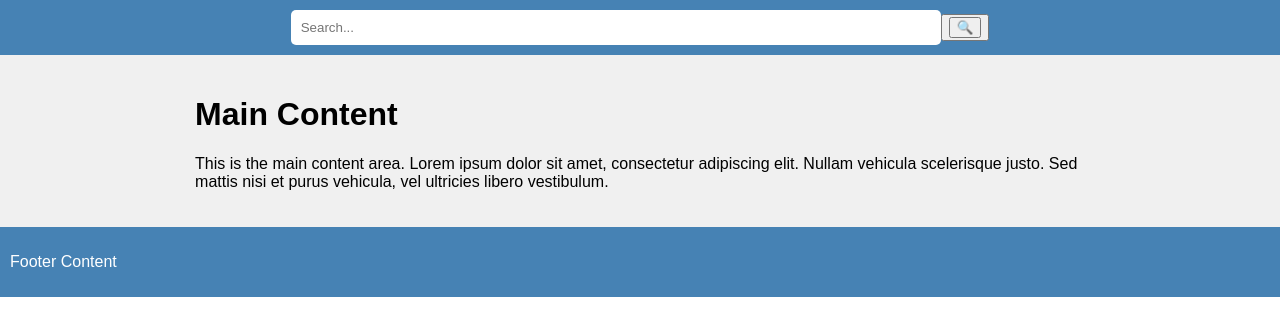
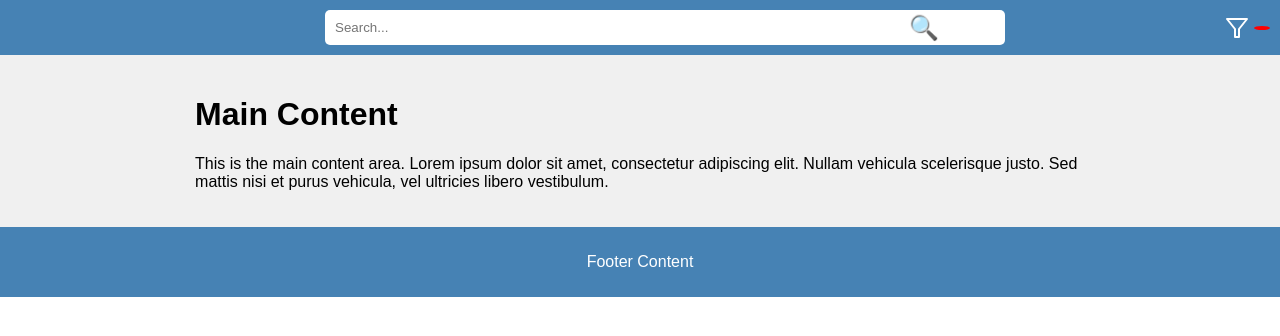
Before and after one commit to WillianKakihata/prova-PWEB, a plain HTML site: page index.html in a window 1280 px wide. Drawn offline with Linux system fonts and the light colour scheme.

Commit message:
criacao do filtro

```diff
--- a/index.html
+++ b/index.html
@@ -8,13 +8,25 @@
 </head>
 <body>
   <header>
-    <form>
+    <form id="search-form">
       <div id="search-container">
-        <input id="pesquisa" type="text" name="search" placeholder="Search..." >
-        <button type="submit"><input type="submit" value="🔍" ></button>
+        <input id="pesquisa" type="text" name="search" placeholder="Search...">
+        <button id="busca" type="submit">🔍</button>
       </div>
     </form>
+    <div id="filter-icon-container">
+      <svg id="filter-icon" xmlns="http://www.w3.org/2000/svg" width="24" height="24" viewBox="0 0 24 24" fill="none" stroke="currentColor" stroke-width="2" stroke-linecap="round" stroke-linejoin="round" class="feather feather-filter"><polygon points="22 3 2 3 10 13 10 21 14 21 14 13 22 3"></polygon></svg>
+      <span id="filter-count"></span>
+    </div>
   </header>
+
+  <dialog id="filter-dialog">
+    <form method="dialog">
+      <h2>Filter Options</h2>
+      <!-- Add your filter inputs here -->
+      <button id="close-dialog">Close</button>
+    </form>
+  </dialog>
 
   <main>
     <div class="content">
@@ -26,5 +38,7 @@
   <footer>
     <p>Footer Content</p>
   </footer>
+
+  <script src="index.js"></script>
 </body>
 </html>
--- /dev/null
+++ b/index.js
@@ -0,0 +1,36 @@
+    document.addEventListener('DOMContentLoaded', () => {
+// Seleciona o container do ícone de filtro
+    const filterIcon = document.getElementById('filter-icon-container');
+// Seleciona o modal de filtro
+    const filterDialog = document.getElementById('filter-dialog');
+// Seleciona o elemento que exibirá a contagem de filtros ativos
+    const filterCount = document.getElementById('filter-count');
+// Seleciona o botão de fechar o modal
+    const closeDialogButton = document.getElementById('close-dialog');
+// Seleciona o campo de busca
+    const searchInput = document.getElementById('pesquisa');
+// Mostra o modal quando o ícone de filtro é clicado
+    filterIcon.addEventListener('click', () => {
+      filterDialog.showModal();
+    });
+// Fecha o modal quando o botão de fechar é clicado
+    closeDialogButton.addEventListener('click', () => {
+      filterDialog.close();
+    });
+// Faz o parsing (análise) da query string para determinar os filtros ativos
+    const urlParams = new URLSearchParams(window.location.search);
+    let activeFilters = 0;
+// Itera sobre os parâmetros da query string
+    urlParams.forEach((value, key) => {
+// Incrementa a contagem de filtros ativos se a chave não for "page" ou "busca"
+      if (key !== 'page' && key !== 'busca') {
+        activeFilters++;
+      }
+    });
+// Exibe o número de filtros ativos no elemento "filterCount"
+    filterCount.textContent = activeFilters > 0 ? activeFilters : '';
+// Se a query string contém o parâmetro "busca", aplica esse valor no campo de busca
+    if (urlParams.has('busca')) {
+      searchInput.value = urlParams.get('busca');
+    }
+  });
--- a/styles.css
+++ b/styles.css
@@ -7,6 +7,8 @@ body {
   background-color: #4682b4;
   color: white;
   padding: 10px;
+  text-align: center; /* Centraliza o conteúdo do header e footer */
+  position: relative; /* Permite uso de position: absolute nos filhos */
 }
 
 main {
@@ -19,17 +21,61 @@ body {
   margin: 0 auto;
 }
 
-
-  #search-container{
+#search-form {
   display: flex;
   justify-content: center;
-    align-items: center;
 }
 
-  #pesquisa{
+#search-container {
+  position: relative;
   width: 50%;
-    padding: 10px;
+}
+
+#pesquisa {
+  width: 100%;
+  padding: 10px 40px 10px 10px; /* Padding adjusted for button space */
   border-radius: 5px;
   border: 0;
+}
 
+#busca {
+  position: absolute;
+  right: 10px;
+  top: 50%;
+  transform: translateY(-50%);
+  background: none;
+  border: none;
+  cursor: pointer;
+  font-size: 1.5em; /* Adjust size as needed */
+  color: #4682b4; /* Change color as needed */
 }
+
+#filter-icon-container {
+  position: absolute;
+  right: 10px;
+  top: 50%;
+  transform: translateY(-50%);
+  display: flex;
+  align-items: center;
+  cursor: pointer;
+}
+
+#filter-count {
+  margin-left: 5px;
+  background-color: red;
+  color: white;
+  border-radius: 50%;
+  padding: 2px 8px;
+  font-size: 0.9em;
+}
+
+dialog {
+  padding: 20px;
+  border: none;
+  border-radius: 10px;
+  box-shadow: 0 2px 10px rgba(0, 0, 0, 0.1);
+}
+
+#close-dialog {
+  margin-top: 10px;
+}
```
Lines whose indentation alone changed are shown as unchanged.
